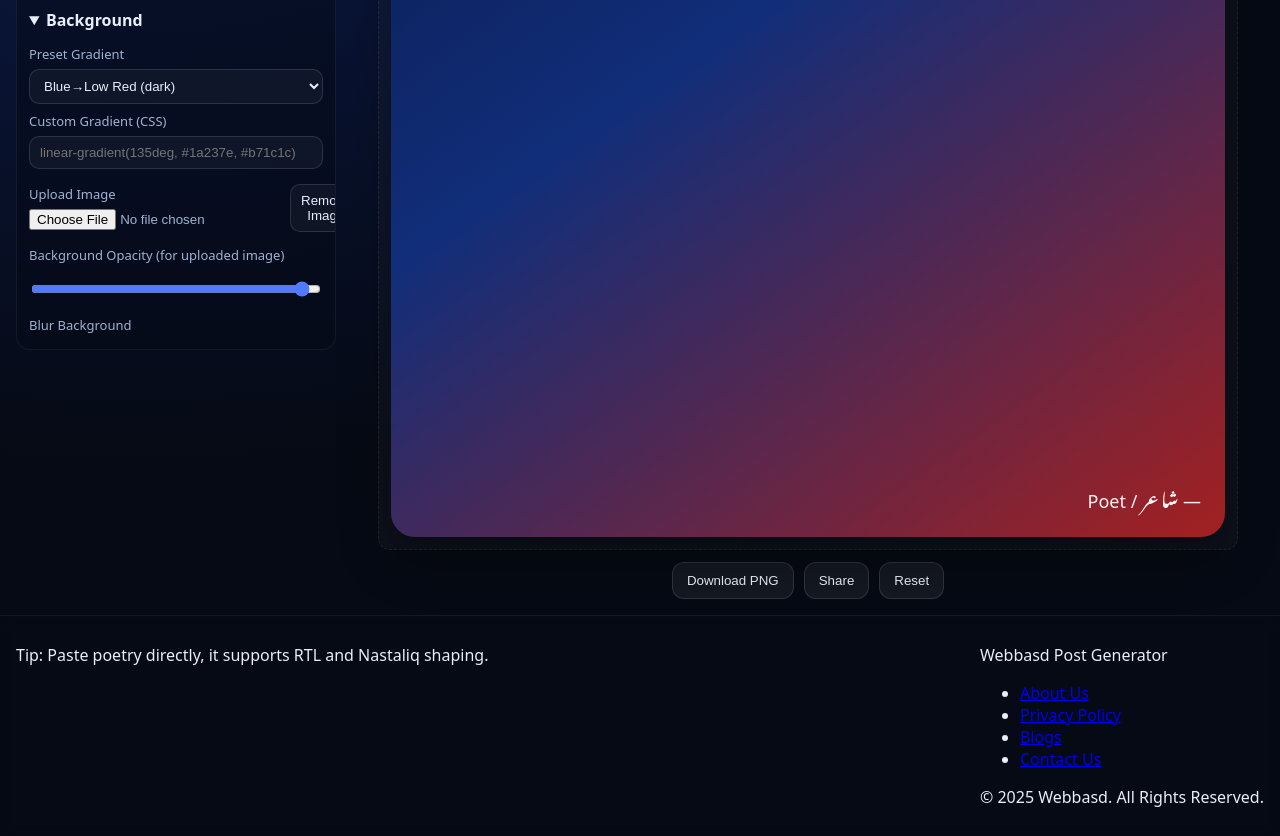
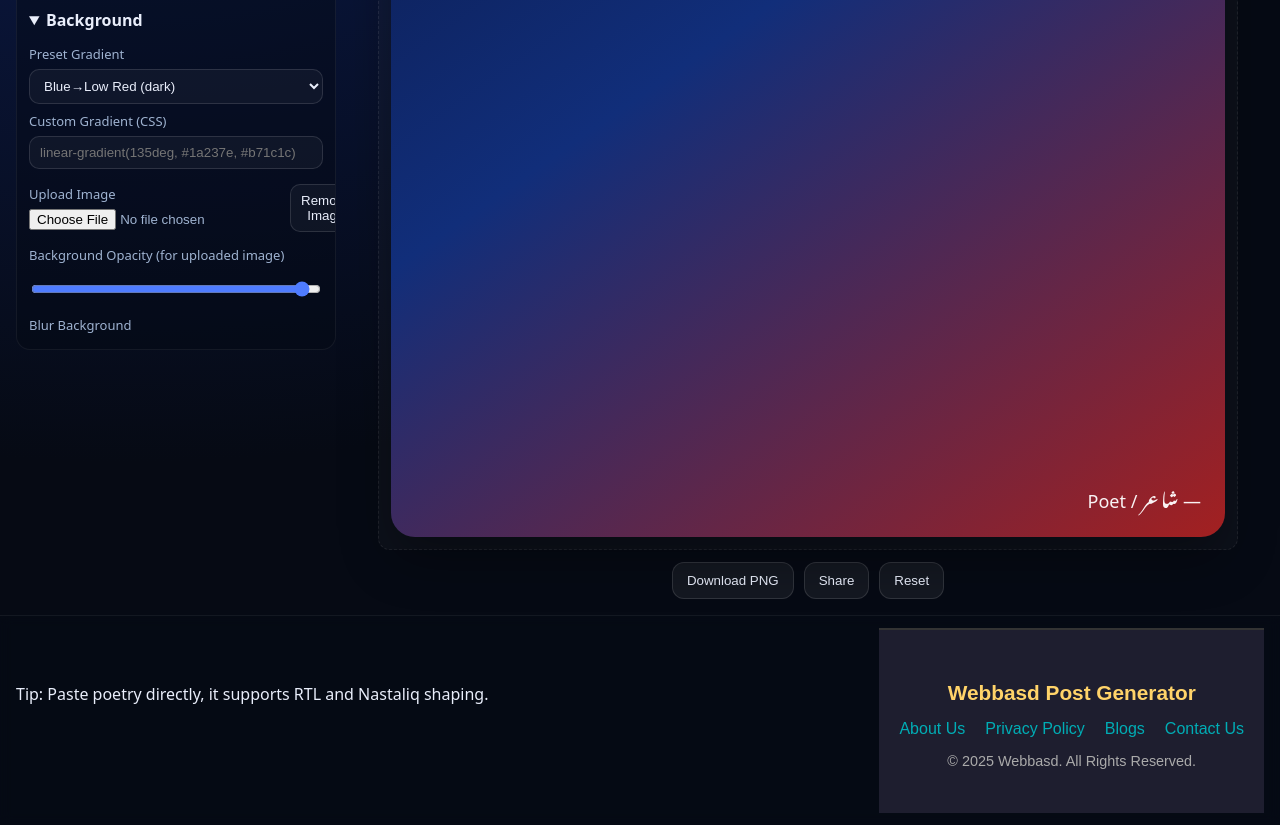
Before and after one commit to vickyy45/poetry-creator, a plain HTML site: page index.html in a window 1280 px wide. Shown: the part 378-1214 px from the top of the page. Drawn offline with nearby package versions, Linux system fonts and the light colour scheme; a web font is replaced by a local one.

Commit message:
Update style.css

```diff
--- a/style.css
+++ b/style.css
@@ -187,3 +187,53 @@ html, body {
     order: -1;
   }
 }
+/* ===== Footer Section ===== */
+.site-footer {
+  background-color: #1e1e2f;
+  color: #ddd;
+  padding: 30px 20px;
+  text-align: center;
+  font-family: Arial, sans-serif;
+  border-top: 2px solid #333;
+}
+
+.footer-container {
+  max-width: 1100px;
+  margin: 0 auto;
+}
+
+.footer-title {
+  font-size: 1.3rem;
+  font-weight: bold;
+  margin-bottom: 10px;
+  color: #ffd369;
+}
+
+.footer-links {
+  list-style: none;
+  padding: 0;
+  margin: 15px 0;
+  display: flex;
+  justify-content: center;
+  gap: 20px;
+}
+
+.footer-links li {
+  display: inline;
+}
+
+.footer-links a {
+  color: #00adb5;
+  text-decoration: none;
+  transition: color 0.3s ease;
+}
+
+.footer-links a:hover {
+  color: #ffd369;
+}
+
+.footer-copy {
+  margin-top: 15px;
+  font-size: 0.9rem;
+  color: #aaa;
+}
```
